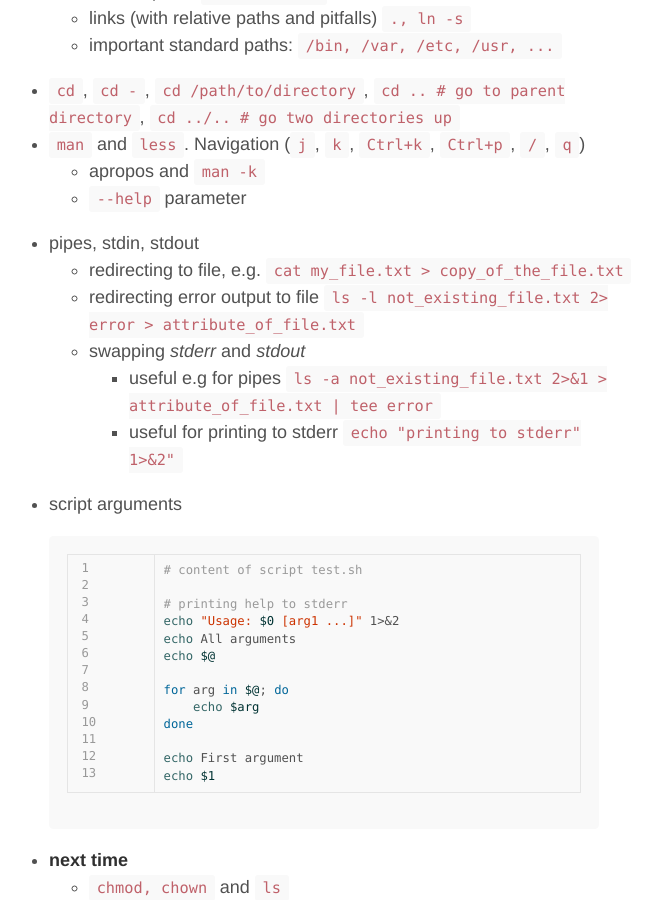
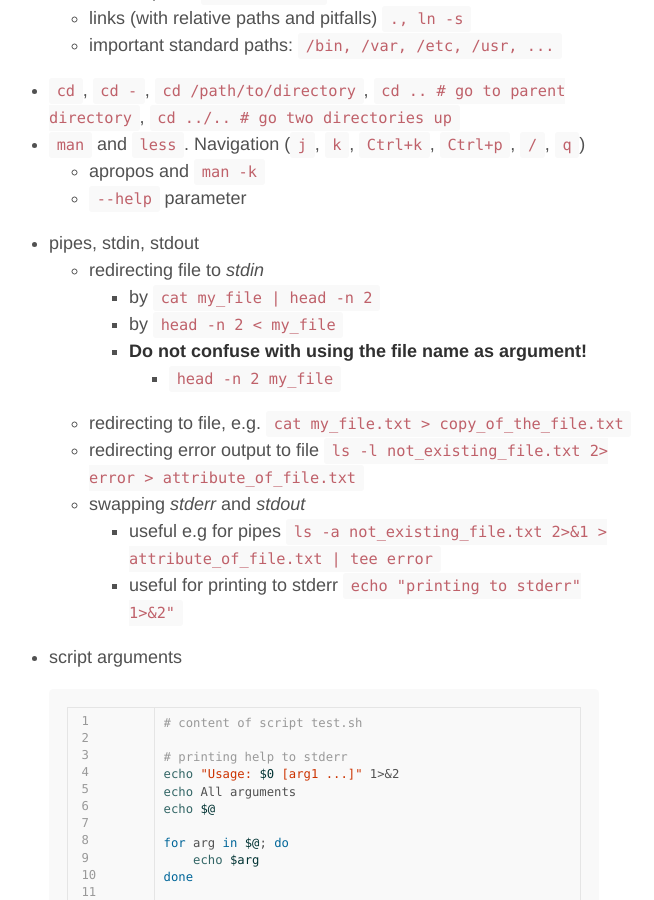
Before and after one commit to oplatek/oplatek.github.io, a Jekyll site: the page built from _posts/2016-02-29-unix-week-2.md, in a window 1280 px wide and 900 px high, scrolled down 634 px. Shown: the whole window, without its empty margins (316-970 px from the left). Built offline with Jekyll 4.4.1, drawn with Linux system fonts in a browser that asks for light colours.

Commit message:
remarks to redirection

```diff
--- a/_posts/2016-02-29-unix-week-2.md
+++ b/_posts/2016-02-29-unix-week-2.md
@@ -24,6 +24,11 @@ tags: Mff, School, Labs, Shell
     - apropos and `man -k`
     - `--help` parameter
 - pipes, stdin, stdout
+    - redirecting file to *stdin*
+        - by `cat my_file | head -n 2`
+        - by `head -n 2 < my_file`
+        - **Do not confuse with using the file name as argument!**
+            -  `head -n 2 my_file`
     - redirecting to file, e.g. `cat my_file.txt > copy_of_the_file.txt`
     - redirecting error output to file `ls -l not_existing_file.txt 2> error > attribute_of_file.txt`
     - swapping *stderr* and *stdout*
```
